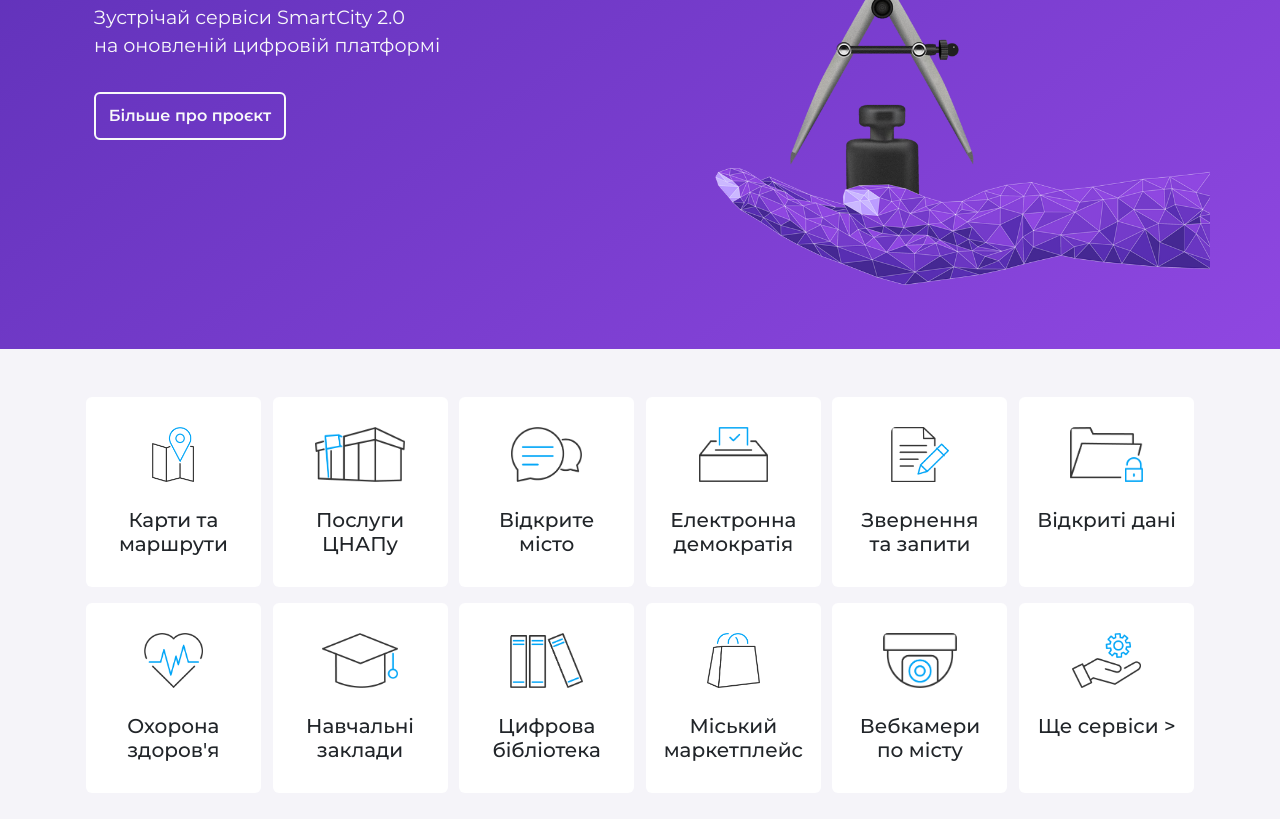
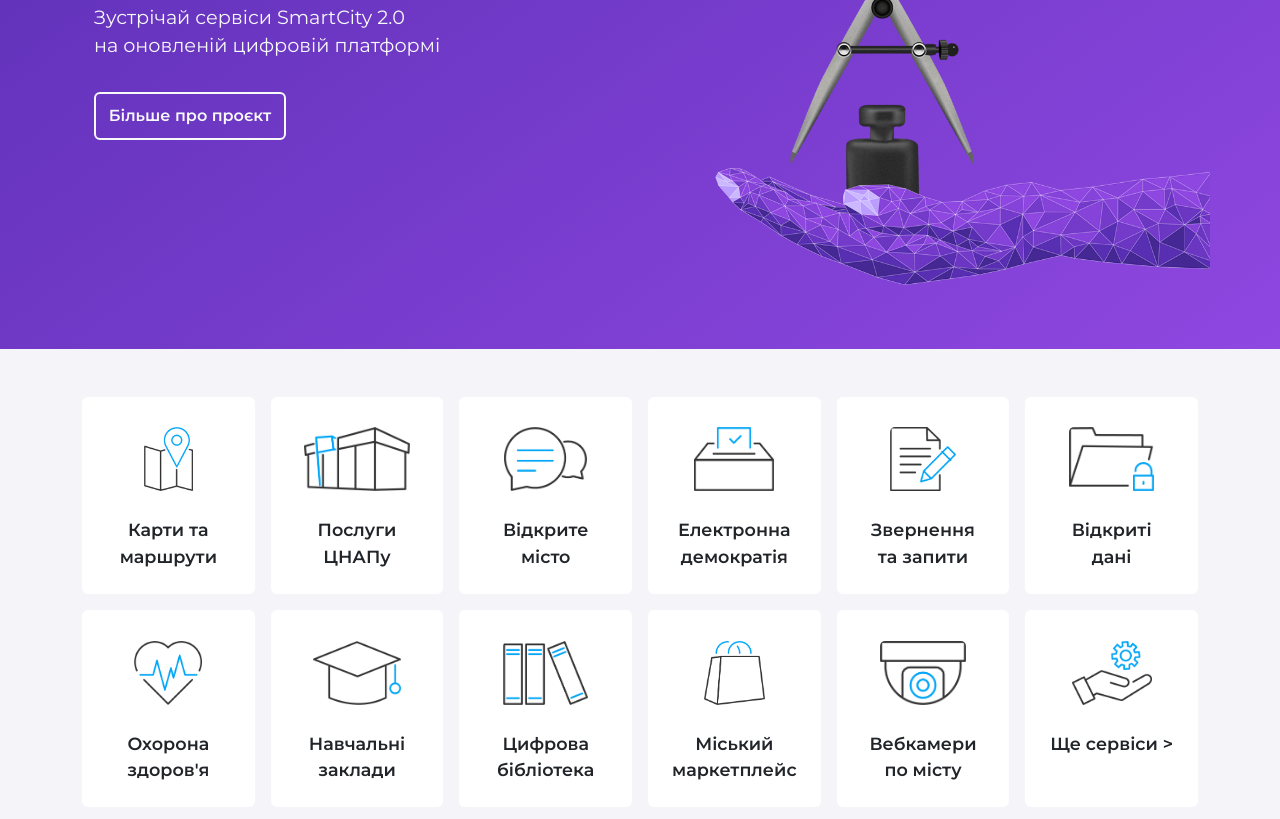
Before and after one commit to ivankist2/Project-2024-03-14-Thu-new-bootstrap, a plain HTML site: page index.html in a window 1280 px wide. Shown: the part 323-1142 px from the top of the page. Before the commit the page ends 1116 px from the top, so only its background shows below. Drawn offline with Linux system fonts and the light colour scheme.

Commit message:
services corrected grid

```diff
--- a/css/styles.css
+++ b/css/styles.css
@@ -93,12 +93,11 @@
 /* #region main services */
 
 .service {
-    width: 175px;
-    height: 190px;
+    height: 100%;
     margin: auto;
     text-align: center;
     border: none;
-    padding: 1.9rem 0 0 0;
+    padding: 1.9rem 0.6rem 0 0.6rem;
     cursor: pointer;
 }
 
@@ -106,14 +105,24 @@
     box-shadow: 1px 1px 2px 3px rgb(224, 224, 224), -1px -1px 2px 3px rgb(224, 224, 224);
 }
 
+.service-unique {
+    padding-left: 0.4rem;
+    padding-right: 0.4rem;
+}
+
 .service-img-box {
     margin-bottom: 10px;
 }
 
 .service-img {
-    /* height: 4rem; */
-    height: 55px;
+    height: 4rem;
+    /* height: 55px; */
     width: min-content;
 }
 
+.service-title {
+    font-size: 1.1em;
+    font-weight: 600;
+}
+
 /* #endregion */
--- a/index.html
+++ b/index.html
@@ -43,127 +43,127 @@
         </div>
     </header>
 
-    <main class="container mt-5">
-        <div class="row gy-3 gx-lg-1 gx-md-0 gx-sm-0 gx-xm-0 justify-content-center">
-            <div class="col col-xl-2 col-lg-3 col-md-4 col-sm-5 col-xs-6">
+    <main class="container mt-5 mb-5">
+        <div class="row g-3 justify-content-center">
+            <div class="col-10 col-xl-2 col-lg-3 col-md-4 col-sm-5">
                 <div class="service card">
                     <div class="service-img-box">
                         <img src="img/icons/maps-and-ways.png" class="service-img card-img-top" alt="Карти та маршрути">
                     </div>
                     <div class="card-body">
-                        <h5 class="card-title">Карти та маршрути</h5>
+                        <p class="service-title card-title">Карти та маршрути</p>
                     </div>
                 </div>
             </div>
-            <div class="col col-xl-2 col-lg-3 col-md-4 col-sm-5 col-xs-6">
+            <div class="col-10 col-xl-2 col-lg-3 col-md-4 col-sm-5">
                 <div class="service card">
                     <div class="service-img-box">
                         <img src="img/icons/tsnap.png" class="service-img card-img-top" alt="Карти та маршрути">
                     </div>
                     <div class="card-body">
-                        <h5 class="card-title">Послуги ЦНАПу</h5>
+                        <p class="service-title card-title">Послуги ЦНАПу</p>
                     </div>
                 </div>
             </div>
-            <div class="col col-xl-2 col-lg-3 col-md-4 col-sm-5 col-xs-6">
+            <div class="col-10 col-xl-2 col-lg-3 col-md-4 col-sm-5">
                 <div class="service card">
                     <div class="service-img-box">
                         <img src="img/icons/open-city.png" class="service-img card-img-top" alt="Карти та маршрути">
                     </div>
                     <div class="card-body">
-                        <h5 class="card-title">Відкрите місто</h5>
+                        <p class="service-title card-title">Відкрите місто</p>
                     </div>
                 </div>
             </div>
-            <div class="col col-xl-2 col-lg-3 col-md-4 col-sm-5 col-xs-6">
+            <div class="col-10 col-xl-2 col-lg-3 col-md-4 col-sm-5">
                 <div class="service card">
                     <div class="service-img-box">
                         <img src="img/icons/electronic-democracy.png" class="service-img card-img-top"
                             alt="Карти та маршрути">
                     </div>
                     <div class="card-body">
-                        <h5 class="card-title">Електронна демократія</h5>
+                        <p class="service-title card-title">Електронна демократія</p>
                     </div>
                 </div>
             </div>
-            <div class="col col-xl-2 col-lg-3 col-md-4 col-sm-5 col-xs-6">
+            <div class="col-10 col-xl-2 col-lg-3 col-md-4 col-sm-5">
                 <div class="service card">
                     <div class="service-img-box">
                         <img src="img/icons/paper.png" class="service-img card-img-top" alt="Карти та маршрути">
                     </div>
                     <div class="card-body">
-                        <h5 class="card-title">Звернення та запити</h5>
+                        <p class="service-title card-title">Звернення та запити</p>
                     </div>
                 </div>
             </div>
-            <div class="col col-xl-2 col-lg-3 col-md-4 col-sm-5 col-xs-6">
+            <div class="col-10 col-xl-2 col-lg-3 col-md-4 col-sm-5">
                 <div class="service card">
                     <div class="service-img-box">
                         <img src="img/icons/open-data.png" class="service-img card-img-top" alt="Карти та маршрути">
                     </div>
                     <div class="card-body">
-                        <h5 class="card-title">Відкриті дані</h5>
+                        <p class="service-title card-title">Відкриті дані</p>
                     </div>
                 </div>
             </div>
 
-            <div class="col col-xl-2 col-lg-3 col-md-4 col-sm-5 col-xs-6">
+            <div class="col-10 col-xl-2 col-lg-3 col-md-4 col-sm-5">
                 <div class="service card">
                     <div class="service-img-box">
                         <img src="img/icons/health.png" class="service-img card-img-top" alt="Карти та маршрути">
                     </div>
                     <div class="card-body">
-                        <h5 class="card-title">Охорона здоров'я</h5>
+                        <p class="service-title card-title">Охорона здоров'я</p>
                     </div>
                 </div>
             </div>
-            <div class="col col-xl-2 col-lg-3 col-md-4 col-sm-5 col-xs-6">
+            <div class="col-10 col-xl-2 col-lg-3 col-md-4 col-sm-5">
                 <div class="service card">
                     <div class="service-img-box">
                         <img src="img/icons/science.png" class="service-img card-img-top" alt="Карти та маршрути">
                     </div>
                     <div class="card-body">
-                        <h5 class="card-title">Навчальні заклади</h5>
+                        <p class="service-title card-title">Навчальні заклади</p>
                     </div>
                 </div>
             </div>
-            <div class="col col-xl-2 col-lg-3 col-md-4 col-sm-5 col-xs-6">
+            <div class="col-10 col-xl-2 col-lg-3 col-md-4 col-sm-5">
                 <div class="service card">
                     <div class="service-img-box">
                         <img src="img/icons/books.png" class="service-img card-img-top" alt="Карти та маршрути">
                     </div>
                     <div class="card-body">
-                        <h5 class="card-title">Цифрова бібліотека</h5>
+                        <p class="service-title card-title">Цифрова бібліотека</p>
                     </div>
                 </div>
             </div>
-            <div class="col col-xl-2 col-lg-3 col-md-4 col-sm-5 col-xs-6">
-                <div class="service card">
+            <div class="col-10 col-xl-2 col-lg-3 col-md-4 col-sm-5">
+                <div class="service service-unique card">
                     <div class="service-img-box">
                         <img src="img/icons/shopping.png" class="service-img card-img-top" alt="Карти та маршрути">
                     </div>
                     <div class="card-body">
-                        <h5 class="card-title">Міський маркетплейс</h5>
+                        <p class="service-title card-title">Міський маркетплейс</p>
                     </div>
                 </div>
             </div>
-            <div class="col col-xl-2 col-lg-3 col-md-4 col-sm-5 col-xs-6">
+            <div class="col-10 col-xl-2 col-lg-3 col-md-4 col-sm-5">
                 <div class="service card">
                     <div class="service-img-box">
                         <img src="img/icons/camera.png" class="service-img card-img-top" alt="Карти та маршрути">
                     </div>
                     <div class="card-body">
-                        <h5 class="card-title">Вебкамери по місту</h5>
+                        <p class="service-title card-title">Вебкамери по місту</p>
                     </div>
                 </div>
             </div>
-            <div class="col col-xl-2 col-lg-3 col-md-4 col-sm-5 col-xs-6">
-                <div class="service card">
+            <div class="col-10 col-xl-2 col-lg-3 col-md-4 col-sm-5">
+                <div class="service service-unique card">
                     <div class="service-img-box">
                         <img src="img/icons/support.png" class="service-img card-img-top" alt="Карти та маршрути">
                     </div>
                     <div class="card-body">
-                        <h5 class="card-title">Ще сервіси ></h5>
+                        <p class="service-title card-title">Ще сервіси ></p>
                     </div>
                 </div>
             </div>
```
